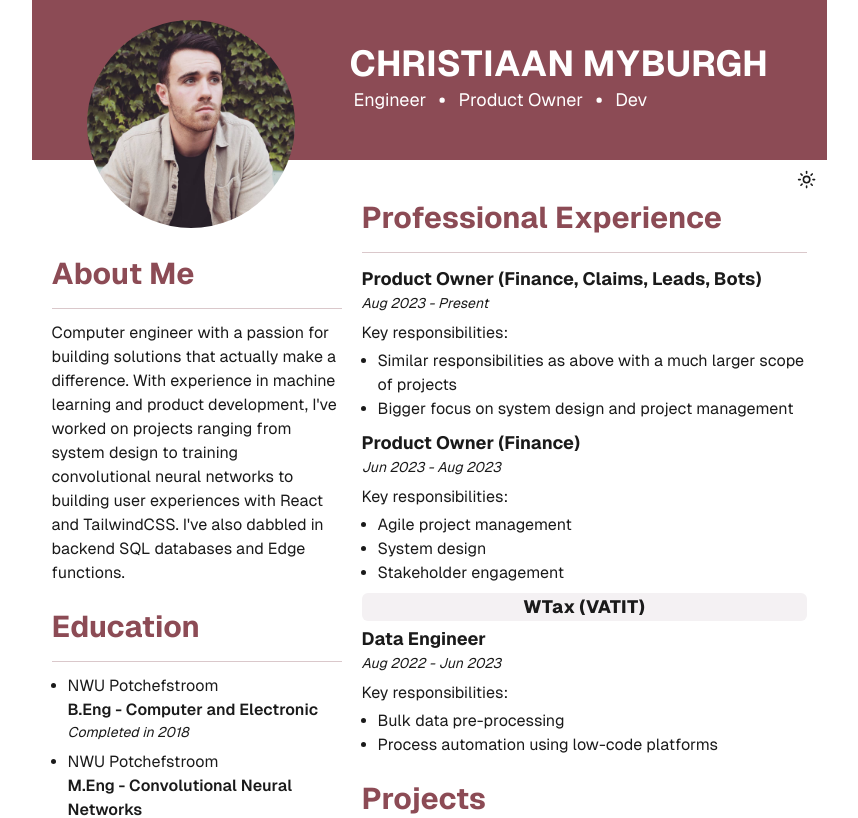
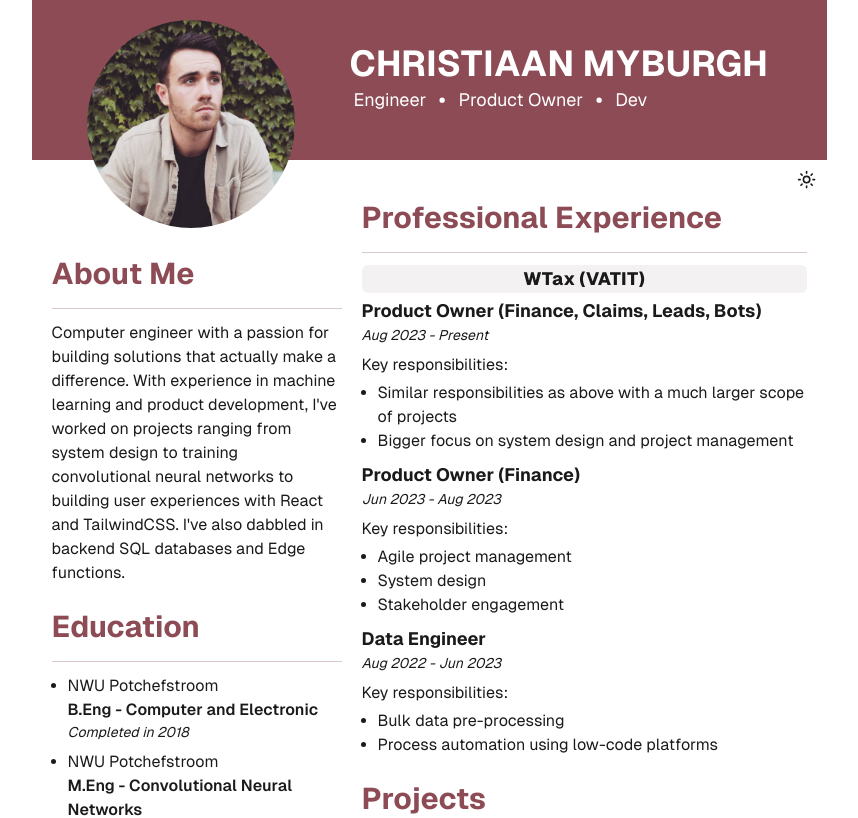
Before and after one commit to sNyZZzzz/Profile, a Next.js app: page / in a window 1280 px wide. Shown: the top 818 px of the page, without its empty margins (211-1069 px from the left). Built offline with nearby package versions, Linux system fonts and the light colour scheme.

Commit message:
fix company name on top experience item

```diff
--- a/app/_components/Experience.tsx
+++ b/app/_components/Experience.tsx
@@ -6,7 +6,7 @@ export default function Experience() {
       <SectionHeader heading="Professional Experience" />
 
       <ExperieceItem
-        // company="WTax (VATIT)"
+        company="WTax (VATIT)"
         jobTitle="Product Owner (Finance, Claims, Leads, Bots)"
         startDate="Aug 2023"
         endDate="Present"
@@ -28,7 +28,7 @@ export default function Experience() {
       />
 
       <ExperieceItem
-        company="WTax (VATIT)"
+        //company="WTax (VATIT)"
         companyLink="https://wtax.co/"
         jobTitle="Data Engineer"
         startDate="Aug 2022"
```
